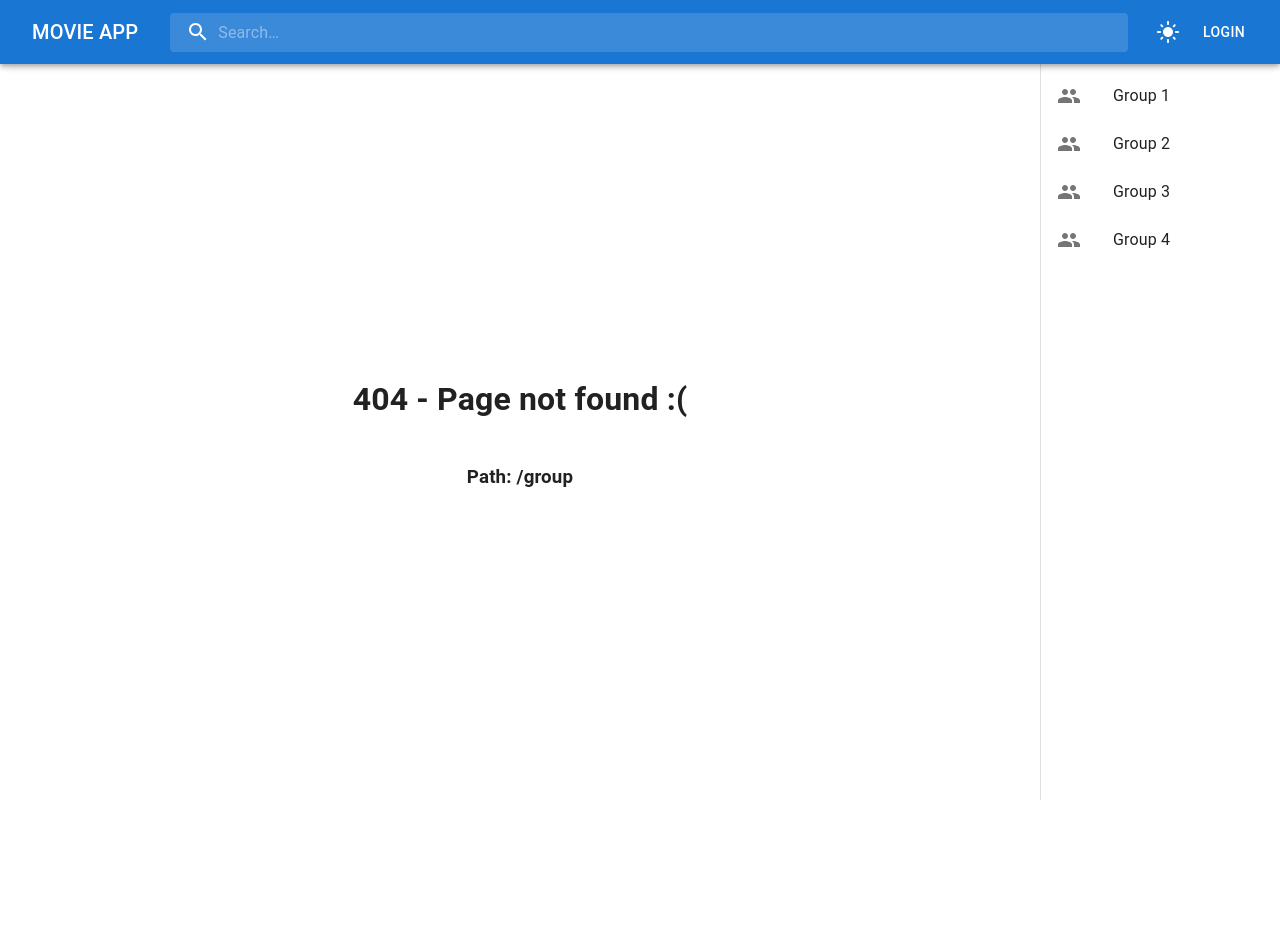
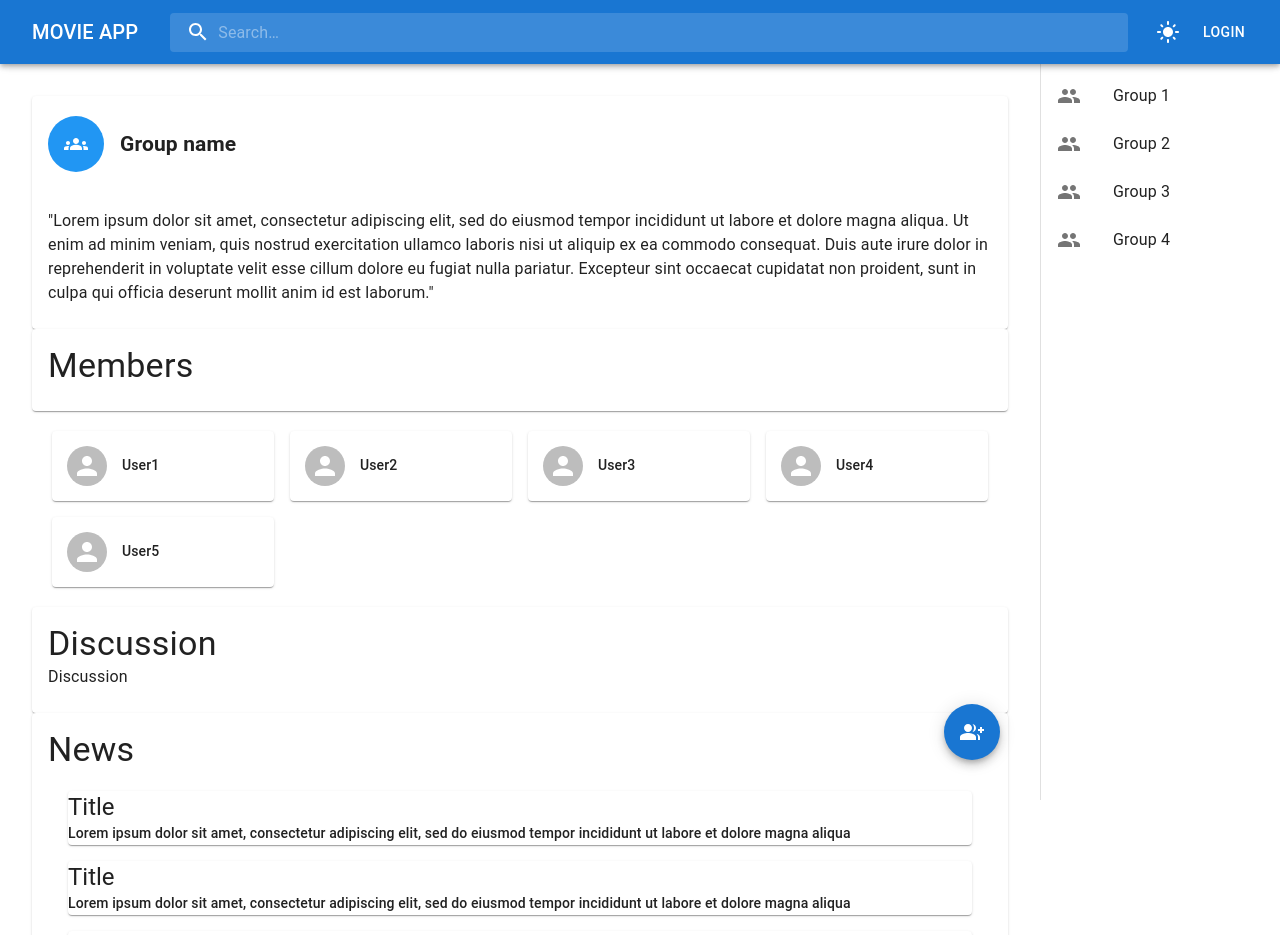
Before and after one commit to TVT22-19/movie-app-frontend, a React (Vite) app: page /movie-app-frontend/group in a window 1280 px wide. Before the commit this address had no page. Shown: the top 935 px of the page. Before the commit the page ends 800 px from the top, so only its background shows below. Built offline with nearby package versions, Linux system fonts and the light colour scheme.

Commit message:
Rough layout of group page

```diff
--- a/src/App.tsx
+++ b/src/App.tsx
@@ -2,6 +2,7 @@ import {createBrowserRouter, createRoutesFromElements, Route, RouterProvider} fr
 import RootPage from "./pages/root/RootPage.tsx";
 import HomePage from "./pages/HomePage.tsx";
 import LoginPage from "./pages/LoginPage.tsx";
+import GroupPage from "./pages/GroupPage.tsx";
 import RegisterPage from "./pages/RegisterPage.tsx";
 import NotFoundPage from "./pages/NotFoundPage.tsx";
 import {AuthProvider, useAuth} from "./hooks/useAuth.tsx";
@@ -22,7 +23,7 @@ export default function App() {
 
                                 <Route path="login" element={<LoginPage/>}/>
                                 <Route path="register" element={<RegisterPage/>}/>
-
+                                <Route path="group" element={<GroupPage/>}/>
                                 <Route path="*" element={<NotFoundPage/>}/>
                             </Route>
                         ), {
--- /dev/null
+++ b/src/pages/GroupPage.tsx
@@ -0,0 +1,104 @@
+import { styled } from '@mui/system';
+import { Avatar, Grid, Card, Box, CardContent, Fab, CardHeader, Stack, Typography } from "@mui/material";
+import { Groups as GroupIcon, GroupAdd } from "@mui/icons-material";
+import { blue, red } from '@mui/material/colors';
+
+const StyledFab = styled(Fab)(({ theme }) => ({
+    position: 'fixed',
+    bottom: theme.spacing(5),
+    right: theme.spacing(35),
+}));
+
+const membersData = [
+    { id: 1, username: 'User1', avatar: '' },
+    { id: 2, username: 'User2', avatar: '' },
+    { id: 3, username: 'User3', avatar: '' },
+    { id: 4, username: 'User4', avatar: '' },
+    { id: 5, username: 'User5', avatar: '' },
+];
+const newsData = [
+    { id: 1, title: 'Title', content: 'Lorem ipsum dolor sit amet, consectetur adipiscing elit, sed do eiusmod tempor incididunt ut labore et dolore magna aliqua' },
+    { id: 2, title: 'Title', content: 'Lorem ipsum dolor sit amet, consectetur adipiscing elit, sed do eiusmod tempor incididunt ut labore et dolore magna aliqua' },
+    { id: 3, title: 'Title', content: 'Lorem ipsum dolor sit amet, consectetur adipiscing elit, sed do eiusmod tempor incididunt ut labore et dolore magna aliqua' },
+
+];
+
+
+export default function GroupPage() {
+    return (
+        <Grid >
+            <Card>
+                <CardHeader
+                    avatar={<Avatar sx={{ bgcolor: blue[500], width: 56, height: 56 }}>
+                        <GroupIcon />
+                    </Avatar>
+                    } title={<h2>Group name</h2>}
+                />
+                <CardContent>
+                    "Lorem ipsum dolor sit amet, consectetur adipiscing elit, sed do eiusmod tempor incididunt ut labore et dolore magna aliqua.
+                    Ut enim ad minim veniam, quis nostrud exercitation ullamco laboris nisi ut aliquip ex ea commodo consequat.
+                    Duis aute irure dolor in reprehenderit in voluptate velit esse cillum dolore eu fugiat nulla pariatur.
+                    Excepteur sint occaecat cupidatat non proident, sunt in culpa qui officia deserunt mollit anim id est laborum."
+                </CardContent>
+            </Card>
+
+            <Card>
+                <CardContent>
+                    <Typography variant="h4">Members</Typography>
+                </CardContent>
+            </Card>
+
+
+
+            <Grid container spacing={2} style={{ backgroundColor: 'inherit', padding: 20 }}>
+                {membersData.map((member) => (
+                    <Grid key={member.id} item xs={12} sm={6} md={4} lg={3}>
+                        <Card>
+                            <Box style={{ display: 'flex', alignItems: 'center' }}>
+                                <Avatar src={member.avatar} alt={member.username} style={{ margin: '15px' }} />
+
+                                <Typography variant="subtitle2">{member.username}</Typography>
+                            </Box>
+                        </Card>
+                    </Grid>
+                ))}
+            </Grid>
+
+
+
+            <Card>
+                <CardContent>
+                    <Typography variant="h4">Discussion</Typography>
+                    <Typography>Discussion</Typography>
+
+
+
+                </CardContent>
+            </Card>
+            <Card>
+
+                <CardContent>
+                    <Typography variant="h4">News</Typography>
+                    <Grid container spacing={2} style={{ backgroundColor: 'inherit', padding: 20 }}>
+                {newsData.map((member) => (
+                    <Grid key={member.id} item lg={13}>
+                        <Card>
+
+
+                                <Typography variant="h5">{member.title}</Typography>
+                                <Typography variant="subtitle2">{member.content}</Typography>
+
+                        </Card>
+                    </Grid>
+                ))}
+            </Grid>
+                </CardContent>
+            </Card>
+
+
+            <StyledFab color="primary" aria-label="add" >
+                <GroupAdd />
+            </StyledFab>
+        </Grid>
+    )
+}
```
